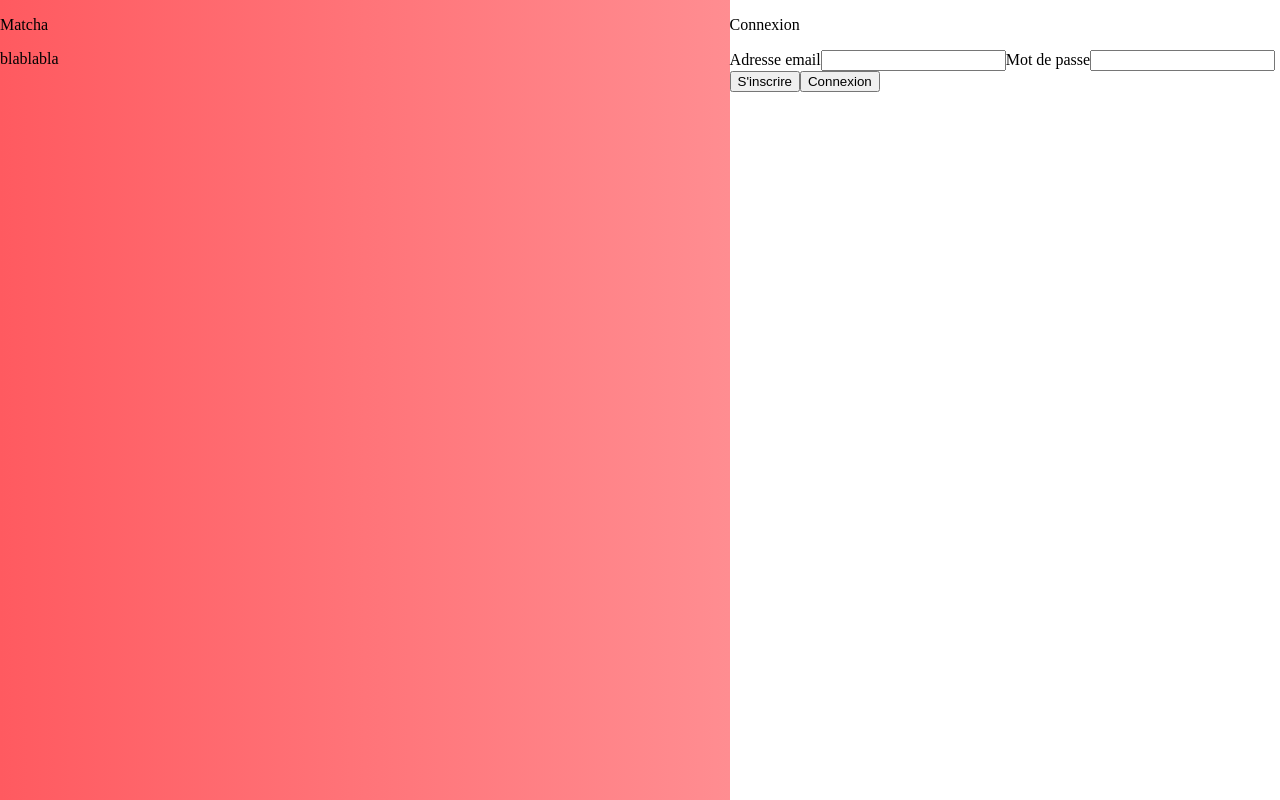
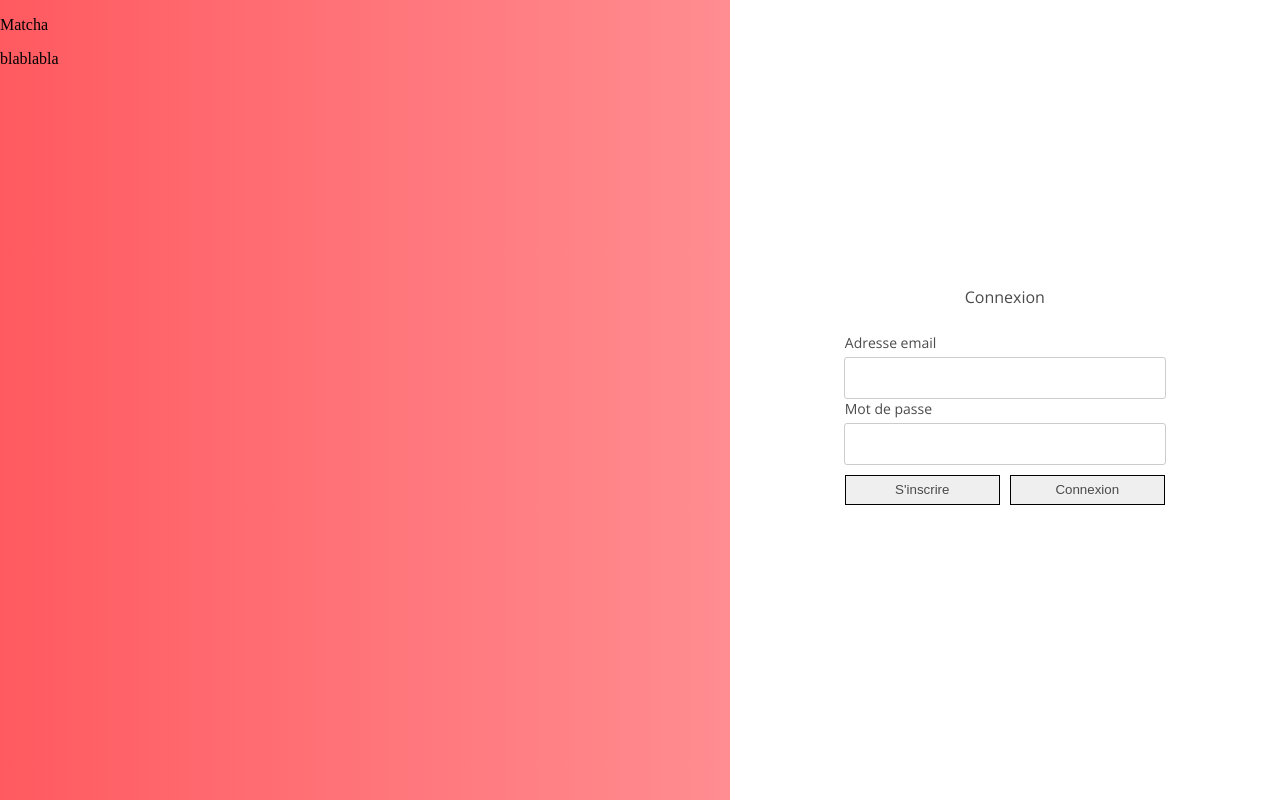
Before and after one commit to hpapier/Matcha_42, a React app: page / in a window 1280 px wide. Both pictures are taken after a click on the button "Se connecter". Built offline with nearby package versions, Linux system fonts and the light colour scheme; no server answers.

Commit message:
LoggedOut part -> sign-in style basic

```diff
--- a/app/src/LoggedOut/SignIn/index.js
+++ b/app/src/LoggedOut/SignIn/index.js
@@ -3,7 +3,7 @@ import { connect } from 'react-redux';
 import { logUserIn } from '../../../store/reducer';
 import { gql } from 'apollo-boost';
 import { graphql, compose, withApollo } from 'react-apollo';
-
+import './index.scss';
 
 const GET_USER_INFO = gql`
   query checkUserInfo($email: String!, $password: String!){
@@ -106,20 +106,20 @@ class SignIn extends Component {
   render() {
     const { changeState } = this.props;
     return (
-      <div>
-        <p>Connexion</p>
-        <form onSubmit={e => this.handleSubmit(e)}>
-          <label htmlFor="email">Adresse email</label>
-          <input type="text" name="email" onChange={e => this.setState({ email: e.target.value })} />
-          <label htmlFor="pwd">Mot de passe</label>
-          <input type="text" name="pwd" onChange={e => this.setState({ pwd: e.target.value })} />
+      <div id="sign-in">
+        <div id="sign-in-title">Connexion</div>
+        <form id="sign-in-form" onSubmit={e => this.handleSubmit(e)}>
+          <label id="sign-in-form-label-email" htmlFor="email">Adresse email</label>
+          <input id="sign-in-form-input-email" type="text" name="email" onChange={e => this.setState({ email: e.target.value })} />
+          <label id="sign-in-form-label-pwd" htmlFor="pwd">Mot de passe</label>
+          <input id="sign-in-form-input-pwd" type="text" name="pwd" onChange={e => this.setState({ pwd: e.target.value })} />
 
-          <div>
-            <button type="button" onClick={changeState}>S'inscrire</button>
-            <button type="submit">Connexion</button>
+          <div id="sign-in-fom-btn-box">
+            <button id="sign-in-fom-btn-box-sign-up" type="button" onClick={changeState}>S'inscrire</button>
+            <button id="sign-in-fom-btn-box-sign-in" type="submit">Connexion</button>
           </div>
         </form>
-        {(this.state.error) ? this.state.error : null}
+        <div id="sign-in-error">{(this.state.error) ? this.state.error : null}</div>
       </div>
     );
   }
--- a/app/src/LoggedOut/SignIn/index.scss
+++ b/app/src/LoggedOut/SignIn/index.scss
@@ -0,0 +1,102 @@
+$sass-border-input: 1px solid #ccc;
+
+#sign-in {
+  display: flex;
+  justify-content: center;
+  align-items: center;
+  flex-direction: column;
+  width: 100%;
+  height: 100%;
+}
+
+#sign-in-title {
+  width: 100%;
+  font-family: 'Open Sans', sans-serif;
+  font-size: 1em;
+  color: #4A4A4A;
+  margin-bottom: 5px;
+  display: flex;
+  justify-content: center;
+  margin-bottom: 25px;
+}
+
+#sign-in-form {
+  display: flex;
+  width: 320px;
+  justify-content: center;
+  align-items: center;
+  flex-direction: column;
+}
+
+#sign-in-form-label-email {
+  width: 100%;
+  font-family: 'Open Sans', sans-serif;
+  font-size: 0.875em;
+  color: #4A4A4A;
+  margin-bottom: 5px;
+}
+
+#sign-in-form-input-email {
+  width: 100%;
+  height: 40px;
+  border: $sass-border-input;
+  border-radius: 3px;
+  padding: 0;
+  margin: 0;
+  box-shadow: none;
+}
+
+#sign-in-form-label-pwd {
+  width: 100%;
+  font-family: 'Open Sans', sans-serif;
+  font-size: 0.875em;
+  color: #4A4A4A;
+  margin-bottom: 5px;
+}
+
+#sign-in-form-input-pwd {
+  width: 100%;
+  height: 40px;
+  border: $sass-border-input;
+  border-radius: 3px;
+  padding: 0;
+  margin: 0;
+  box-shadow: none;
+}
+
+#sign-in-fom-btn-box {
+  margin-top: 10px;
+  width: 100%;
+  display: flex;
+  justify-content: space-between;
+  margin-bottom: 10px;
+}
+
+#sign-in-fom-btn-box-sign-up {
+  width: 155px;
+  height: 30px;
+  color: #4A4A4A;
+  border: 1px solid black;
+  display: flex;
+  justify-content: center;
+  align-items: center;
+}
+
+#sign-in-fom-btn-box-sign-in {
+  width: 155px;
+  height: 30px;
+  color: #4A4A4A;
+  border: 1px solid black;
+  display: flex;
+  justify-content: center;
+  align-items: center;
+}
+
+#sign-in-error {
+  width: 100%;
+  font-family: 'Open Sans', sans-serif;
+  font-size: 0.875em;
+  color: #f00;
+  display: flex;
+  justify-content: center;
+}
--- a/app/src/LoggedOut/index.js
+++ b/app/src/LoggedOut/index.js
@@ -30,11 +30,11 @@ class LoggedOut extends React.Component {
   render() {
     return(
       <div id="logged-out">
-        <div id="box-1">
+        <div id="logged-out-right-box">
           <p>Matcha</p>
           <p>blablabla</p>
         </div>
-        <div id="box-2">
+        <div id="logged-out-left-box">
           {this.UIaction()}
         </div>
       </div>
--- a/app/src/LoggedOut/index.scss
+++ b/app/src/LoggedOut/index.scss
@@ -11,13 +11,13 @@ body {
   align-items: center;
 }
 
-#box-1 {
+#logged-out-right-box {
   background: linear-gradient(to right, #ff5a60, #ff7479, #ff8d91);
   width: 57%;
   height: 100vh;
 }
 
-#box-2 {
+#logged-out-left-box {
   background: #fff;
   width: 43%;
   height: 100vh;
```
